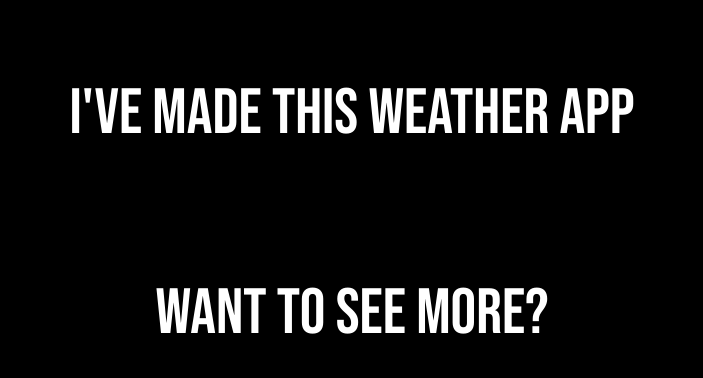
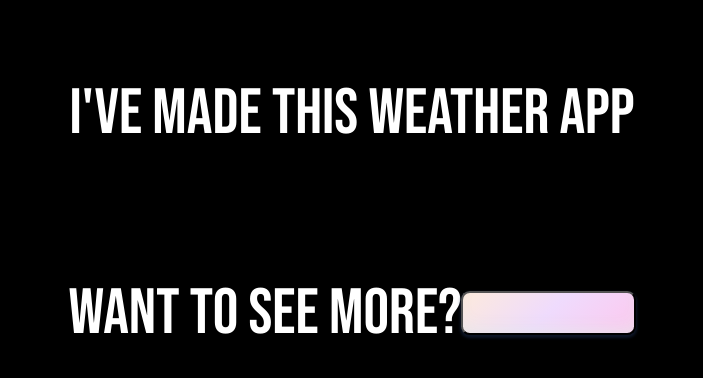
Before and after one commit to SergioGomezAlvarez/Portfoilo, a plain HTML site: page index.html in a window 1280 px wide. Shown: the part 1448-1826 px from the top of the page, without its empty margins (288-991 px from the left). Drawn offline with Linux system fonts and the light colour scheme.

Commit message:
Added new button with special effect

```diff
--- a/css/main.css
+++ b/css/main.css
@@ -110,3 +110,161 @@ nav {
 .main-big-image {
     width: 50%;
 }
+
+
+:root {
+    --glow-hue: 222deg;
+    --shadow-hue: 180deg;
+    --spring-easing: linear(
+    0, 0.002, 0.01 0.9%, 0.038 1.8%, 0.156, 0.312 5.8%, 0.789 11.1%, 1.015 14.2%,
+    1.096, 1.157, 1.199, 1.224 20.3%, 1.231, 1.231, 1.226, 1.214 24.6%,
+    1.176 26.9%, 1.057 32.6%, 1.007 35.5%, 0.984, 0.968, 0.956, 0.949 42%,
+    0.946 44.1%, 0.95 46.5%, 0.998 57.2%, 1.007, 1.011 63.3%, 1.012 68.3%,
+    0.998 84%, 1
+  );
+    --spring-duration: 1.33s;
+}
+@property --shimmer {
+    syntax: "<angle>";
+    inherits: false;
+    initial-value: 33deg;
+}
+
+@keyframes shimmer {
+    0% {
+        --shimmer: 0deg;
+    }
+    100% {
+        --shimmer: 360deg;
+    }
+}
+
+@keyframes shine {
+    0% {
+        opacity: 0;
+    }
+    15% {
+        opacity: 1;
+    }
+    55% {
+        opacity: 1;
+    }
+    100% {
+        opacity: 0;
+    }
+}
+@keyframes text {
+    0% {
+        background-position: 100% center;
+    }
+    100% {
+        background-position: -100% center;
+    }
+}
+
+button {
+    color: var(--bg);
+    font-weight: 600;
+    /*     background-image: linear-gradient(90deg, #fcecfe, #fbf6e7, #e6fcf5); */
+    background-image: linear-gradient(
+        315deg,
+        #ffc4ec -10%,
+        #efdbfd 50%,
+        #ffedd6 110%
+    );
+    padding: .8em 1.4em;
+    position: relative;
+    isolation: isolate;
+    box-shadow: 0 2px 3px 1px hsl(var(--glow-hue) 50% 20% / 50%), inset 0 -10px 20px -10px hsla(var(--shadow-hue),10%,90%,95%);
+    border-radius: 0.66em;
+    scale: 1;
+    transition: all var(--spring-duration) var(--spring-easing);
+}
+
+button:hover:not(:active),
+button.active {
+    transition-duration: calc(var(--spring-duration)*0.5);
+    scale: 1.2;
+    box-shadow: 0 4px 8px -2px hsl(var(--glow-hue) 50% 20% / 50%), inset 0 0 0 transparent;
+}
+button:active {
+    scale: 1.1;
+    transition-duration: calc(var(--spring-duration)*0.5);
+}
+
+.shimmer {
+    position: absolute;
+    inset: -40px;
+    border-radius: inherit;
+    mask-image: conic-gradient(
+        from var(--shimmer, 0deg),
+        transparent 0%,
+        transparent 10%,
+        black 36%,
+        black 45%,
+        transparent 50%,
+        transparent 60%,
+        black 85%,
+        black 95%,
+        transparent 100%
+    );
+    mask-size: cover;
+    mix-blend-mode: plus-lighter;
+    animation: shimmer 1s linear infinite both;
+}
+button:hover .shimmer::before,
+button:hover .shimmer::after,
+button.active .shimmer::before,
+button.active .shimmer::after {
+    opacity: 1;
+    animation: shine 1.2s ease-in 1 forwards;
+}
+.shimmer::before,
+.shimmer::after {
+    transition: all 0.5s ease;
+    opacity: 0;
+    content: "";
+    border-radius: inherit;
+    position: absolute;
+    mix-blend-mode: color;
+    inset: 40px;
+    pointer-events: none;
+}
+.shimmer::before {
+    box-shadow: 0 0 3px 2px hsl(var(--glow-hue) 20% 95%),
+        0 0 7px 4px hsl(var(--glow-hue) 20% 80%),
+        0 0 13px 4px hsl(var(--glow-hue) 50% 70%),
+        0 0 25px 5px hsl(var(--glow-hue) 100% 70%);
+    z-index: -1;
+}
+
+.shimmer::after {
+    box-shadow: inset 0 0 0 1px hsl(var(--glow-hue) 70% 95%),
+        inset 0 0 2px 1px hsl(var(--glow-hue) 100% 80%),
+        inset 0 0 5px 2px hsl(var(--glow-hue) 100% 70%);
+    z-index: 2;
+}
+
+button .text {
+    color: transparent;
+    background-clip: text;
+    background-color: var(--bg);
+    background-image: linear-gradient(120deg, transparent, hsla(var(--glow-hue),100%,80%,0.66) 40%, hsla(var(--glow-hue),100%,90%,.9) 50%, transparent 52%);
+    background-repeat: no-repeat;
+    background-size: 300% 300%;
+    background-position: center 200%;
+}
+
+button:hover .text,
+button.active .text {
+    animation: text .66s ease-in 1 both;
+}
+
+
+main#app {
+    height: 100vh;
+    width: 100vw;
+    display: flex;
+    align-items: center;
+    justify-content: center;
+}
--- a/index.html
+++ b/index.html
@@ -68,7 +68,13 @@
         <h1 class="main-text">
           Want to see more?
         </h1>
+        <button>
+          <span class="text">きみのてできりさいて</span>
+          <span class="shimmer"></span>
+      </button>
+
       </div>
     </div>
+
   </body>
 </html>
```
